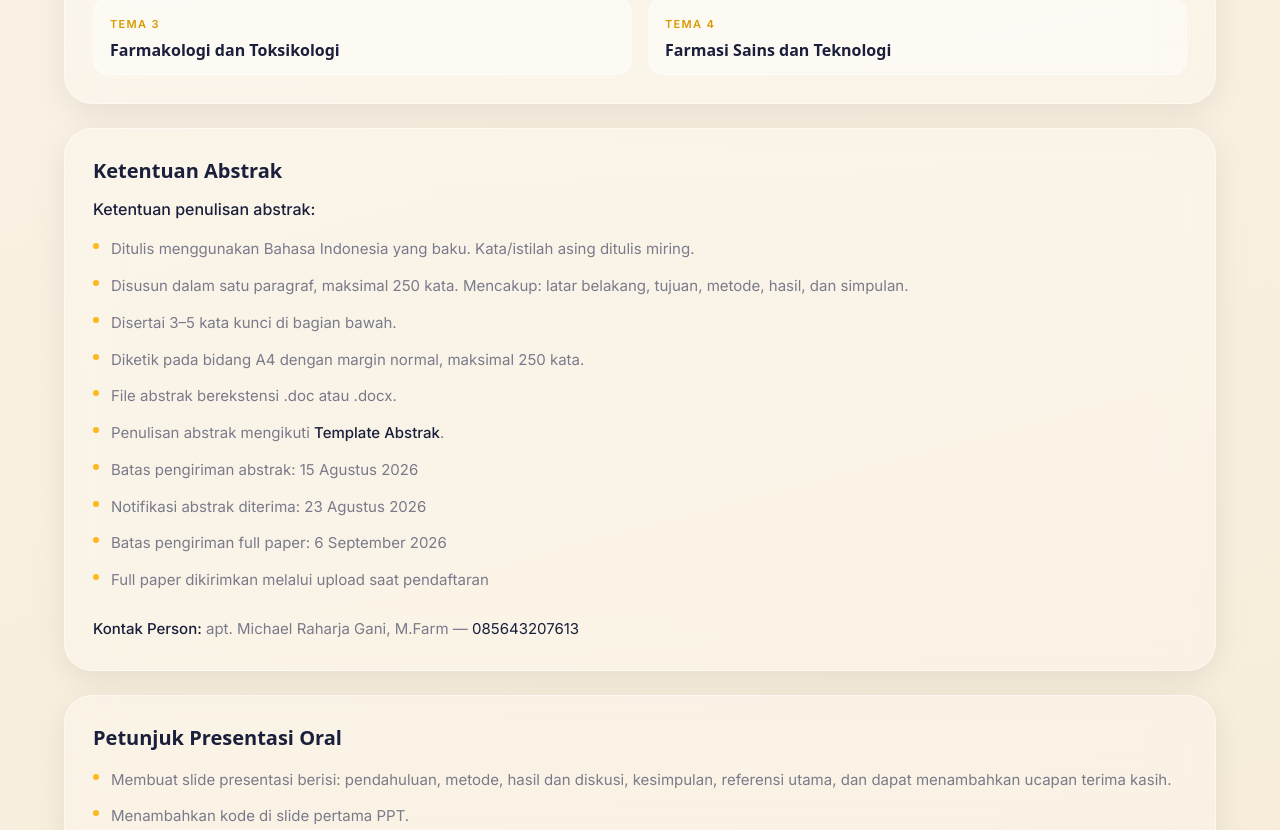
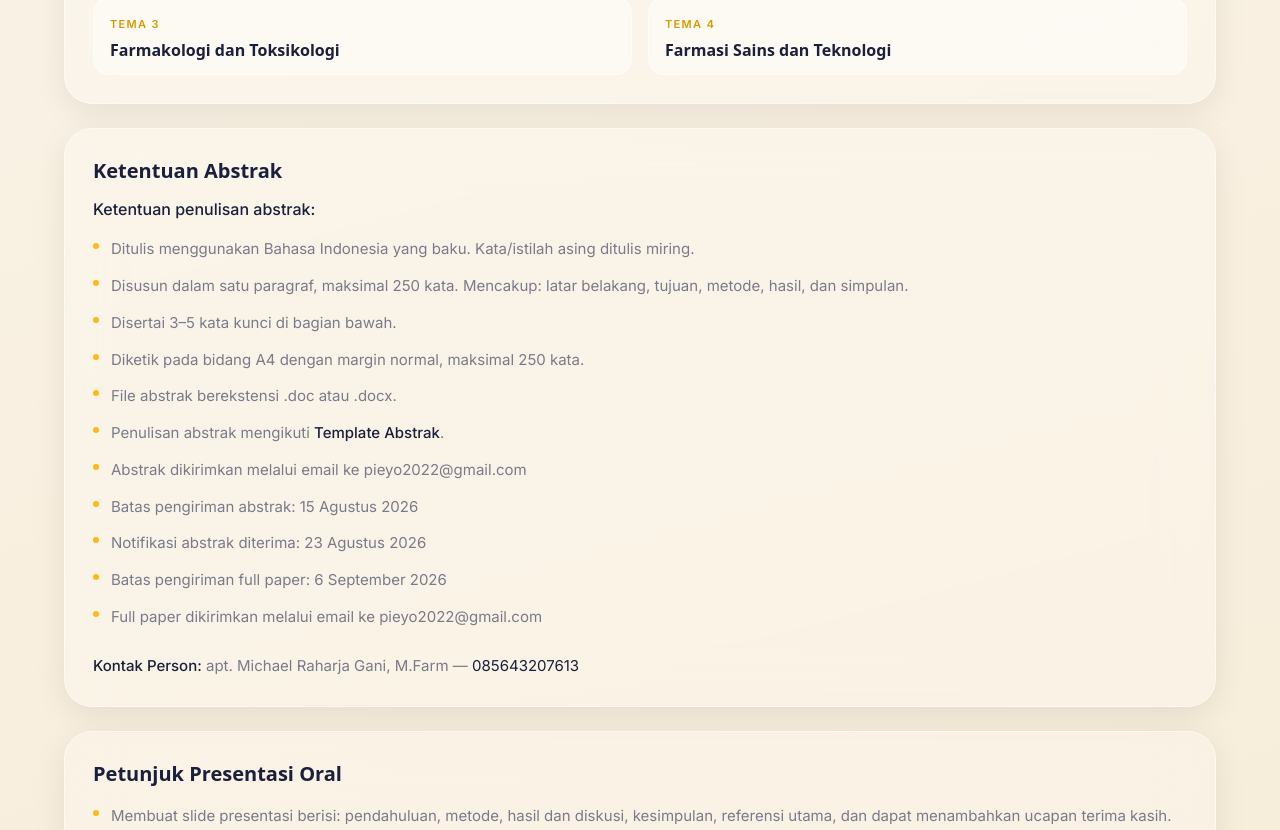
Before and after one commit to veevol/web-pieyo, a Next.js app: page /call-for-paper in a window 1280 px wide. Shown: the part 410-1240 px from the top of the page. Built offline with nearby package versions, Linux system fonts and the light colour scheme; a web font is replaced by a local one.

Commit message:
Update pengiriman abstrak dan full paper via email
Tambah instruksi kirim abstrak ke pieyo2022@gmail.com dan
ganti jalur full paper dari upload menjadi email yang sama.

Co-authored-by: Vee <veevol@users.noreply.github.com>

```diff
--- a/app/call-for-paper/page.js
+++ b/app/call-for-paper/page.js
@@ -29,7 +29,7 @@ const KETENTUAN_ABSTRAK = [
   "Batas pengiriman abstrak: 15 Agustus 2026",
   "Notifikasi abstrak diterima: 23 Agustus 2026",
   "Batas pengiriman full paper: 6 September 2026",
-  "Full paper dikirimkan melalui upload saat pendaftaran",
+  "Full paper dikirimkan melalui email ke pieyo2022@gmail.com",
 ];
 
 const PETUNJUK_ORAL = [
@@ -145,6 +145,10 @@ export default function CallForPaperPage() {
                     .
                   </span>
                 </li>
+                <li className="flex gap-3 text-sm leading-relaxed text-muted sm:text-body-desktop">
+                  <span className="mt-1.5 h-1.5 w-1.5 shrink-0 rounded-full bg-gold" aria-hidden />
+                  Abstrak dikirimkan melalui email ke pieyo2022@gmail.com
+                </li>
                 {KETENTUAN_ABSTRAK.slice(5).map((item) => (
                   <li
                     key={item}
```
